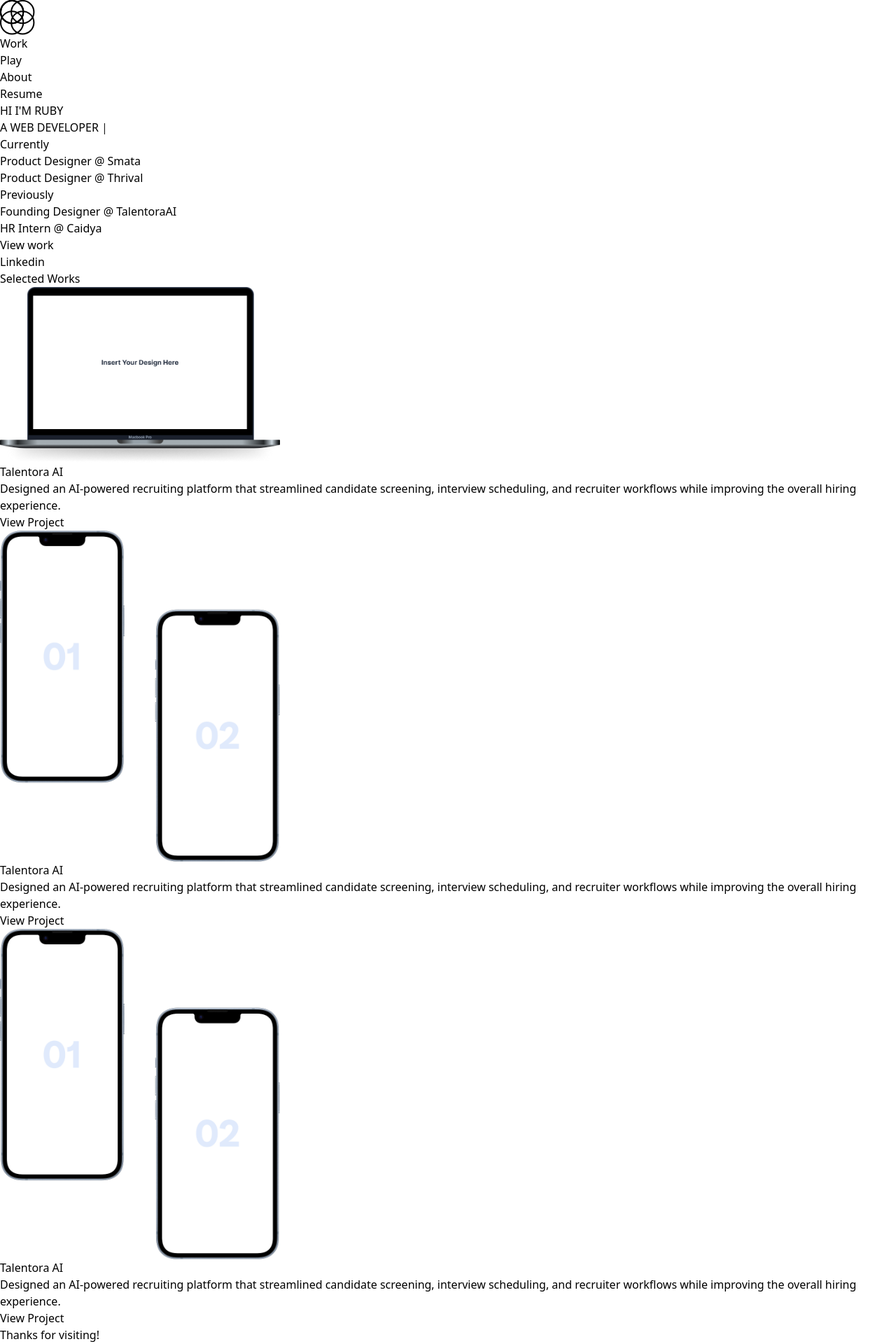
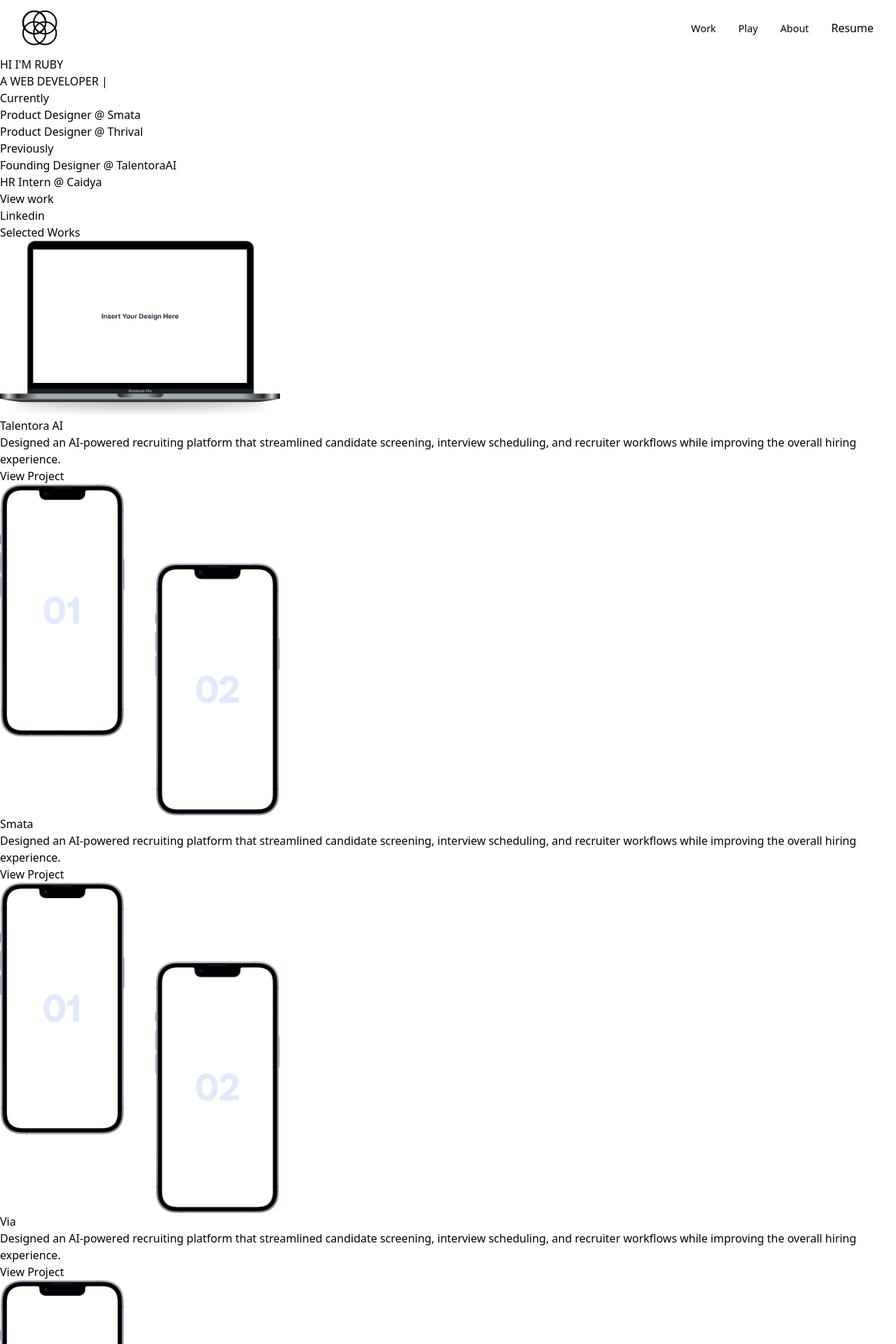
Before and after one commit to rchen0714/design-portfolio, a Next.js app: page / in a window 1280 px wide. Shown: the top 1920 px of the page at 70% size. Built offline with nearby package versions, Linux system fonts and the light colour scheme.

Commit message:
made some changes to import poppins

```diff
--- a/src/app/globals.css
+++ b/src/app/globals.css
@@ -10,11 +10,67 @@ html {
 }
 
 body {
-  max-height: 100vh;
+  min-height: 100vh;
 }
 
-.hero-role-line {
+.poppins-style {
+  font-family: var(--font-poppins), sans-serif;
+}
+
+ul,
+ol {
+  list-style: none;
+}
+
+/* Remove default link styling */
+
+a {
+  color: inherit;
+  text-decoration: none;
+}
+
+/* Make images responsive */
+
+img {
+  display: block;
+  max-width: 100%;
+}
+
+/* ==========================
+   NAVBAR
+========================== */
+
+#navbar-header {
+  width: 100%;
+  background: white;
+}
+
+#navbar {
+  height: 80px;
+
   display: flex;
-  align-items: baseline;
-  gap: 0.25em;
+  justify-content: space-between;
+  align-items: center;
+
+  padding: 0 2rem;
 }
+
+#navbar-menu {
+  display: flex;
+  align-items: center;
+  gap: 2rem;
+
+  list-style: none;
+}
+
+.navbar-links {
+  color: black;
+  text-decoration: none;
+
+  font-size: 0.9rem;
+  font-weight: 500;
+}
+
+.navbar-links:hover {
+  opacity: 0.6;
+}
--- a/src/app/layout.tsx
+++ b/src/app/layout.tsx
@@ -1,7 +1,14 @@
+import { Poppins } from "next/font/google";
 import Navbar from "@/components/navbar";
 import "./globals.css";
 import Footer from "@/components/Footer";
 
+const poppins = Poppins({
+  subsets: ["latin"],
+  weight: ["400", "500", "600", "700"],
+  variable: "--font-poppins",
+  display: "swap",
+});
 
 export default function RootLayout({
   children,
@@ -9,9 +16,7 @@ export default function RootLayout({
   children: React.ReactNode;
 }>) {
   return (
-    <html
-      lang="en"
-    >
+    <html lang="en" className={poppins.variable}>
       <body>
         <Navbar />
         {children}
--- a/src/app/page.tsx
+++ b/src/app/page.tsx
@@ -65,14 +65,21 @@ export default function Home() {
 
           <Image src="/placeholder-phone-mockup.png" alt="Talentora AI" width={400} height={300} />
           <div>
-            <p>Talentora AI</p>
+            <p>Smata</p>
             <p>Designed an AI-powered recruiting platform that streamlined candidate screening, interview scheduling, and recruiter workflows while improving the overall hiring experience.</p>
             <button><a href="/work/talentora-ai" target="_blank" rel="noopener noreferrer">View Project</a></button>
           </div>
 
           <Image src="/placeholder-phone-mockup.png" alt="Talentora AI" width={400} height={300} />
           <div>
-            <p>Talentora AI</p>
+            <p>Via</p>
+            <p>Designed an AI-powered recruiting platform that streamlined candidate screening, interview scheduling, and recruiter workflows while improving the overall hiring experience.</p>
+            <button><a href="/work/talentora-ai" target="_blank" rel="noopener noreferrer">View Project</a></button>
+          </div>
+
+          <Image src="/placeholder-phone-mockup.png" alt="Talentora AI" width={400} height={300} />
+          <div>
+            <p>Thrival</p>
             <p>Designed an AI-powered recruiting platform that streamlined candidate screening, interview scheduling, and recruiter workflows while improving the overall hiring experience.</p>
             <button><a href="/work/talentora-ai" target="_blank" rel="noopener noreferrer">View Project</a></button>
           </div>
--- a/src/components/navbar.tsx
+++ b/src/components/navbar.tsx
@@ -4,10 +4,11 @@ import Link from "next/link";
 
 export default function Navbar() {
   return (
-    <header>
-      <nav>
-        <Link href="/" title="Go to homepage">
+    <header id="navbar-header">
+      <nav id="navbar">
+        <Link className="navbar-links" href="/" title="Go to homepage">
           <Image
+            id="nav-logo"
             src="/logo-plaeceholder.svg"
             alt="Ruby Chen Logo"
             width={50}
@@ -15,19 +16,19 @@ export default function Navbar() {
           />
         </Link>
 
-        <ul>
+        <ul id="navbar-menu">
           <li>
-            <Link href="/work" title="Go to work page">
+            <Link className="navbar-links" href="/work" title="Go to work page">
               Work
             </Link>
           </li>
           <li>
-            <Link href="/play" title="Go to play page">
+            <Link className="navbar-links" href="/play" title="Go to play page">
               Play
             </Link>
           </li>
           <li>
-            <Link href="/about" title="Go to about page">
+            <Link className="navbar-links" href="/about" title="Go to about page">
               About
             </Link>
           </li>
```
